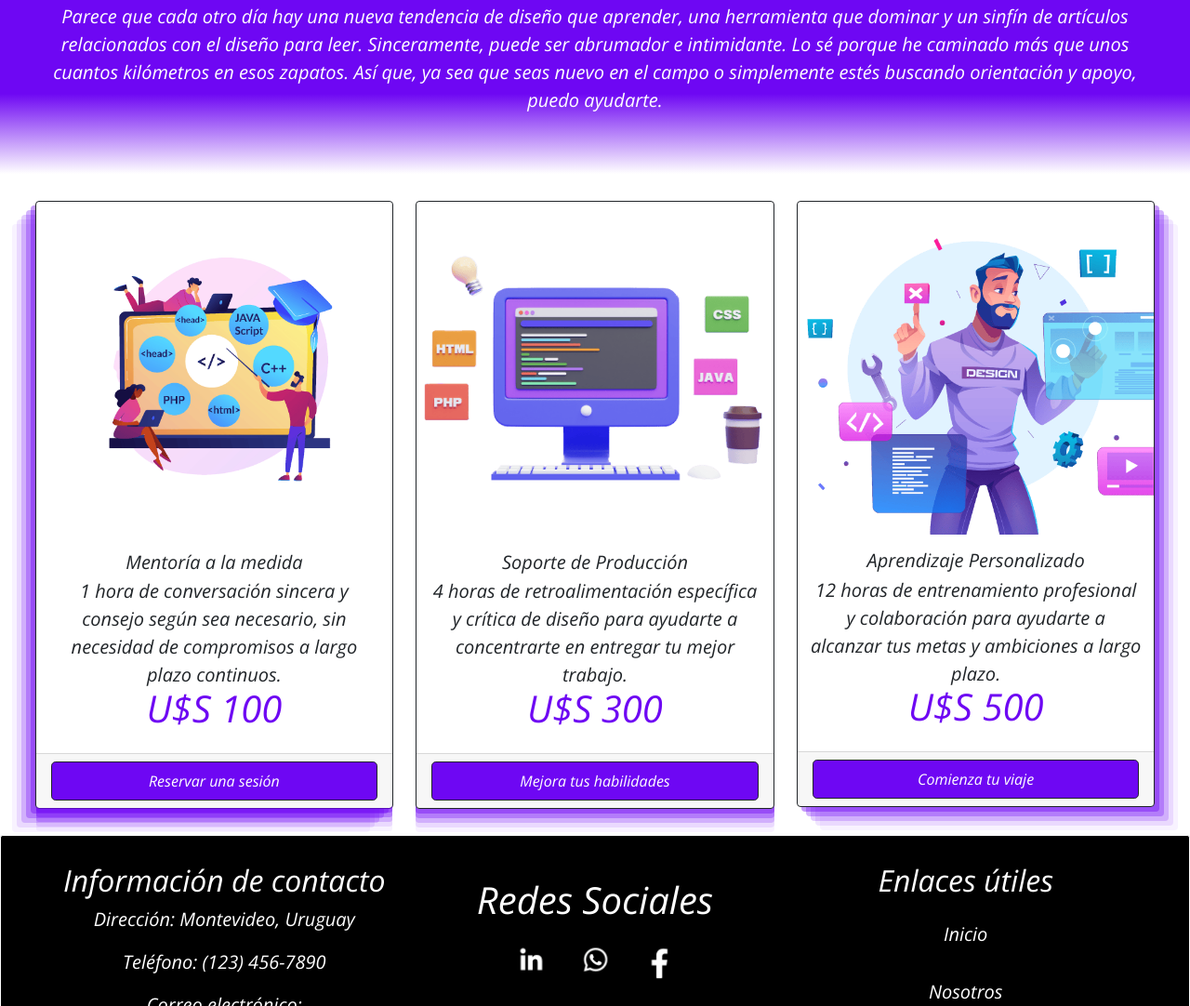
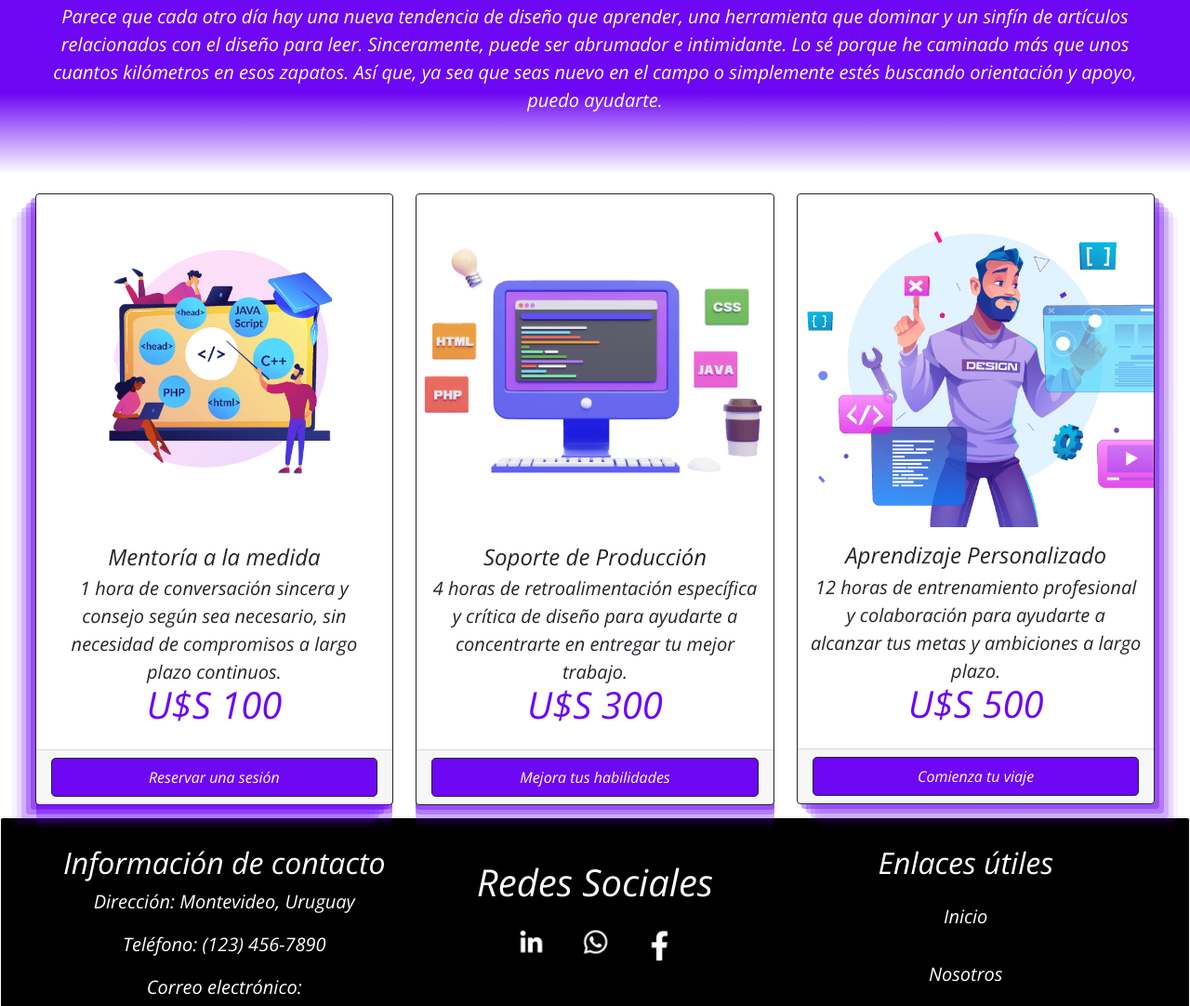
Before and after one commit to IvanMachado-its/Imachado-Coderhouse, a website: page portafolio/portafolio.html in a window 1280 px wide. Shown: the part 780-1862 px from the top of the page at 93% size. Drawn offline with nearby package versions, Linux system fonts and the light colour scheme.

Commit message:
Cambios en mentor

```diff
--- a/portafolio/portafolio.html
+++ b/portafolio/portafolio.html
@@ -57,13 +57,13 @@
     </figure>
   </div>
 
-  <div class="cards-mentor row text-center">
-    <div class="col">
+  <div class="row text-center">
+    <div class="cards-column col">
       <div data-aos="fade-down" data-aos-easing="linear" data-aos-duration="1500">
         <div class="card-left card h-100 border-dark">
           <img src="../img/mentor1.png" class="card-img-top" alt="imagen con lenguajes de programación">
           <div class="card-body text-dark">
-            <h5 class="card-title">Mentoría a la medida</h5>
+            <h4 class="card-title">Mentoría a la medida</h4>
             <p class="card-text">1 hora de conversación sincera y consejo según sea necesario, sin necesidad de compromisos a largo plazo continuos.</p>
             <h1 class="display-6" style="color: #6E07F3;"><strong>U$S 100</strong></h1>
           </div>
@@ -73,12 +73,12 @@
         </div>
       </div>
     </div>
-    <div class="col">
+    <div class="cards-column col">
       <div data-aos="fade-down" data-aos-easing="linear" data-aos-duration="1500">
         <div class="card-center card h-100 border-dark">
           <img src="../img/mentor2.png" class="card-img-top" alt="imagen con una pc">
           <div class="card-body text-dark">
-            <h5 class="card-title">Soporte de Producción</h5>
+            <h4 class="card-title">Soporte de Producción</h4>
             <p class="card-text">4 horas de retroalimentación específica y crítica de diseño para ayudarte a concentrarte en entregar tu mejor trabajo.</p>
             <h1 class="display-6" style="color: #6E07F3;"><strong>U$S 300</strong></h1>
           </div>
@@ -88,12 +88,12 @@
         </div>
       </div>
     </div>
-    <div class="col">
+    <div class="cards-column col">
       <div data-aos="fade-down" data-aos-easing="linear" data-aos-duration="1500">
         <div class="card-right card h-100 border-dark">
           <img src="../img/mentor3.png" class="card-img-top" alt="imagen con una persona programando">
           <div class="card-body text-dark">
-            <h5 class="card-title">Aprendizaje Personalizado</h5>
+            <h4 class="card-title">Aprendizaje Personalizado</h4>
             <p class="card-text">12 horas de entrenamiento profesional y colaboración para ayudarte a alcanzar tus metas y ambiciones a largo plazo.</p>
             <h1 class="display-6" style="color: #6E07F3;"><strong>U$S 500</strong></h1>
           </div>
@@ -135,6 +135,8 @@
 </footer>
 <script src="https://unpkg.com/aos@next/dist/aos.js"></script>
 <script>AOS.init();</script>
+
+
 </body>
 
 </html>
--- a/scss/_components.scss
+++ b/scss/_components.scss
@@ -118,6 +118,9 @@ margin: -1%;
     margin-left: 1rem;
     margin-right: 1rem;
   }
+  .cards-column{
+ height: 100%;
+  }
 
 .card-left {
     box-shadow: rgba(110, 7, 243, 0.4) -5px 5px, rgba(110, 7, 243, 0.3) -10px 10px, rgba(110, 7, 243, 0.2) -15px 15px, rgba(110, 7, 243, 0.1) -20px 20px, rgba(110, 7, 243, 0.05) -25px 25px;
--- a/scss/_media.scss
+++ b/scss/_media.scss
@@ -38,7 +38,7 @@
     }
   }
           /* Media query para dispositivos móviles (opcional si lo deseas) */
-          @media (max-width: 768px) {
+          @media (max-width: 678px) {
             .hero {
               padding: 1rem;
             }
```
Also changed, not shown: css/style.css, 1 other file.
